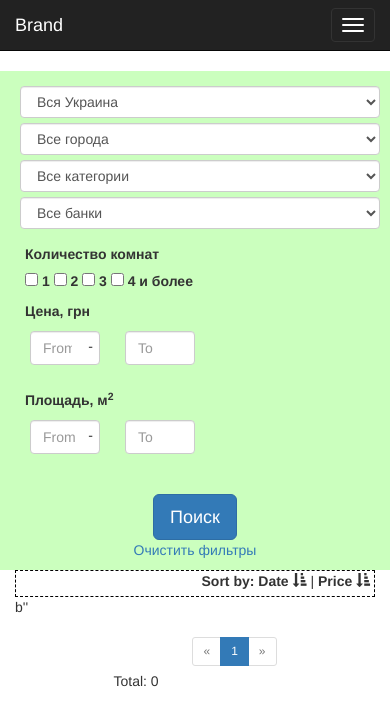
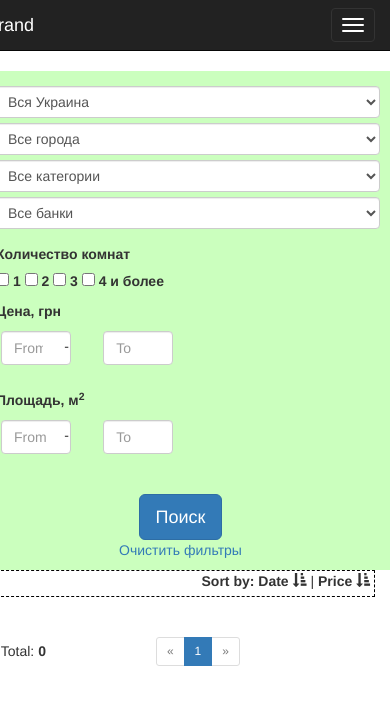
Before and after one commit to dkasyanov/confiskated, a Flask app: page / in a window 390 px wide; the page is wider, and only the part inside the window is pictured. Shown: the top 726 px of that part. Run offline with Flask 2, Linux system fonts and the light colour scheme; data that the repository does not hold is empty; some libraries are stand-ins or nearby versions.

Commit message:
- add styles to footer

```diff
--- a/app/static/css/base.css
+++ b/app/static/css/base.css
@@ -1,3 +1,7 @@
+body{
+    padding: 0;
+    margin-left: -29px;
+}
 .content {
     clear: both;
     max-width: 960px;
@@ -76,3 +80,7 @@
     float: left;
     clear: left;
 }
+
+.total{
+    line-height: 68px;
+}
--- a/app/templates/base.html
+++ b/app/templates/base.html
@@ -6,6 +6,10 @@
     <link href="/static/css/base.css" rel="stylesheet">
     <script src="/static/js/jquery-2.1.3.min.js"></script>
     <script src="/static/js/bootstrap.min.js"></script>
+    <script src="/static/js/numeral.min.js">
+
+    </script>
+
     <title>ConfiskatWeb</title>
      <style type="text/css">
    		.filters{
@@ -20,6 +24,12 @@
    		}
   </style>
     <script>
+        $(document).ready(function(){
+            $(".price").each(function(){
+			    $(this).replaceWith(numeral($(this).text()).format('0,0'));
+            });
+
+
         function sortBy(type) {
             var direction;
             if (type == 'date')
@@ -45,6 +55,9 @@
                         location.reload();
                     })
         }
+
+        });
+
     </script>
 </head>
 <body>
--- a/app/templates/index.html
+++ b/app/templates/index.html
@@ -73,12 +73,18 @@
         </div>
     </div>
 </div>
-<div class="col-lg-12 col-md-12 col-sm-12 col-xs-12 text-center">
-<span class="col-lg-2">Total: {{ lots.total }}</span>
-<span class="col-lg-10">
+
+<div class="row">
+
+<div class="col-lg-7 col-md-8 col-sm-8 col-xs-12 text-center col-lg-offset-4 col-md-offset-4 col-sm-offset-4">
+<span class="col-lg-3 col-md-3 col-sm-3 col-xs-3 total">Total: <strong> {{ lots.total }} </strong></span>
+<span class="col-lg-7 col-md-7 col-sm-7 col-xs-7">
 {% with page_name='index' %}
 {% include 'pagination.html' %}
 {% endwith %}
 </span>
 </div>
+
 {% endblock %}
+
+</div>
--- a/app/templates/lot.html
+++ b/app/templates/lot.html
@@ -38,7 +38,10 @@
         </span>
         </div>
         <div class="col-lg-4 col-md-12 col-sm-8 col-xs-4 tab right">
-            <label style="margin-left: 40px">Price: <b class="price">{{ '{0:,}'.format(lot.price) }}</b> UAH</label>
+            <label style="margin-left: 40px">
+                Price:
+                <strong class="price"> {{ '{0:,}'.format(lot.price) }} </strong>
+                UAH</label>
             {% if lot.price_credit %}
             <label style="margin-left: 40px">Price credit: {{ '{0:,}'.format(lot.price_credit) }} UAH</label>
             {% endif %}
```
